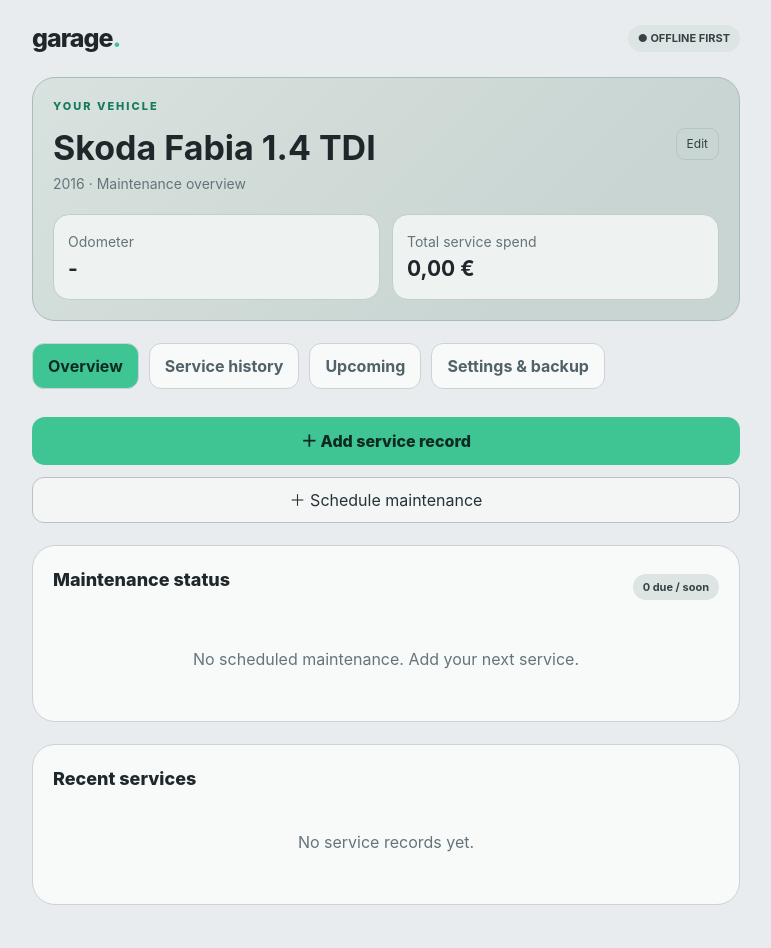
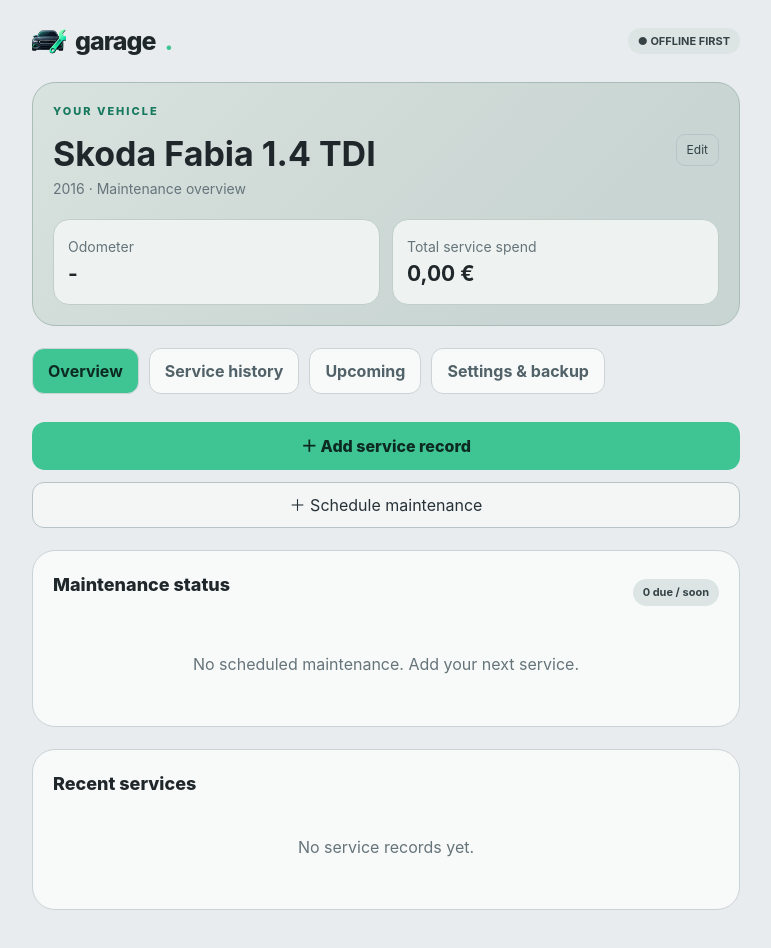
Before and after one commit to abojkov/util-web-garage, a plain HTML site: page index.html in a window 1280 px wide. Shown: the whole page, without its empty margins (254-1025 px from the left). Drawn offline with Linux system fonts and the light colour scheme.

Commit message:
[no-issue] Add logo

```diff
--- a/index.html
+++ b/index.html
@@ -5,6 +5,8 @@
   <meta name="viewport" content="width=device-width,initial-scale=1,viewport-fit=cover">
   <meta name="theme-color" content="#e8ecef">
   <title>Garage - Car Maintenance</title>
+  <link rel="icon" type="image/png" href="logo.png">
+  <link rel="apple-touch-icon" href="logo.png">
   <link rel="stylesheet" href="bootstrap.min.css">
   <style>
     :root {
@@ -38,9 +40,19 @@
     }
 
     .brand {
+      display: inline-flex;
+      align-items: center;
+      gap: 9px;
       font-size: 25px;
       font-weight: 800;
       letter-spacing: -1px
+    }
+
+    .brand-logo {
+      width: 34px;
+      height: 34px;
+      border-radius: 9px;
+      object-fit: cover
     }
 
     .brand span {
@@ -1106,7 +1118,7 @@
 <body>
 <main class="app">
   <header class="d-flex justify-content-between align-items-center mb-4">
-    <div class="brand">garage<span>.</span></div>
+    <div class="brand"><img class="brand-logo" src="logo.png" alt="">garage<span>.</span></div>
     <span class="pill">● OFFLINE FIRST</span></header>
   <section class="panel hero mb-3">
     <div class="eyebrow mb-2">YOUR VEHICLE</div>
```
Also changed, not shown: logo.png (added).
